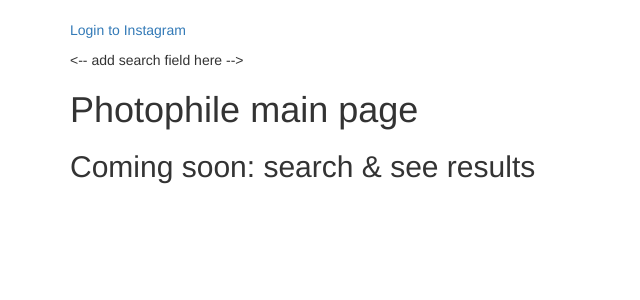
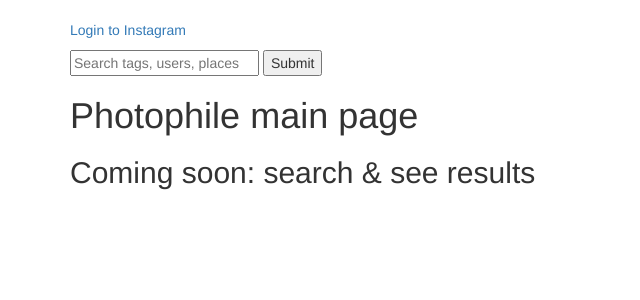
Before and after one commit to holler4amarshall/photophile, a Flask app: page /search in a window 1280 px wide. Shown: the part 71-371 px from the top of the page, without its empty margins (0-640 px from the left). Run offline with Flask 2, Linux system fonts and the light colour scheme; some libraries are stand-ins or nearby versions.

Commit message:
update search template with search field

```diff
--- a/photophile/templates/search.html
+++ b/photophile/templates/search.html
@@ -6,8 +6,10 @@
 <a href ="https://api.instagram.com/oauth/authorize/?client_id=CLIENT-ID&redirect_uri=REDIRECT-URI&response_type=code&scope=public_content+follower_list+comments+relationships+likes">Login to Instagram</a>
 </p>
 
-<-- add search field here -->
-
+<form>
+  <input type="text" name="search" placeholder="Search tags, users, places">
+  <input type="submit" value="Submit">
+</form>
 
 <h1>Photophile main page</h1>
 
```
